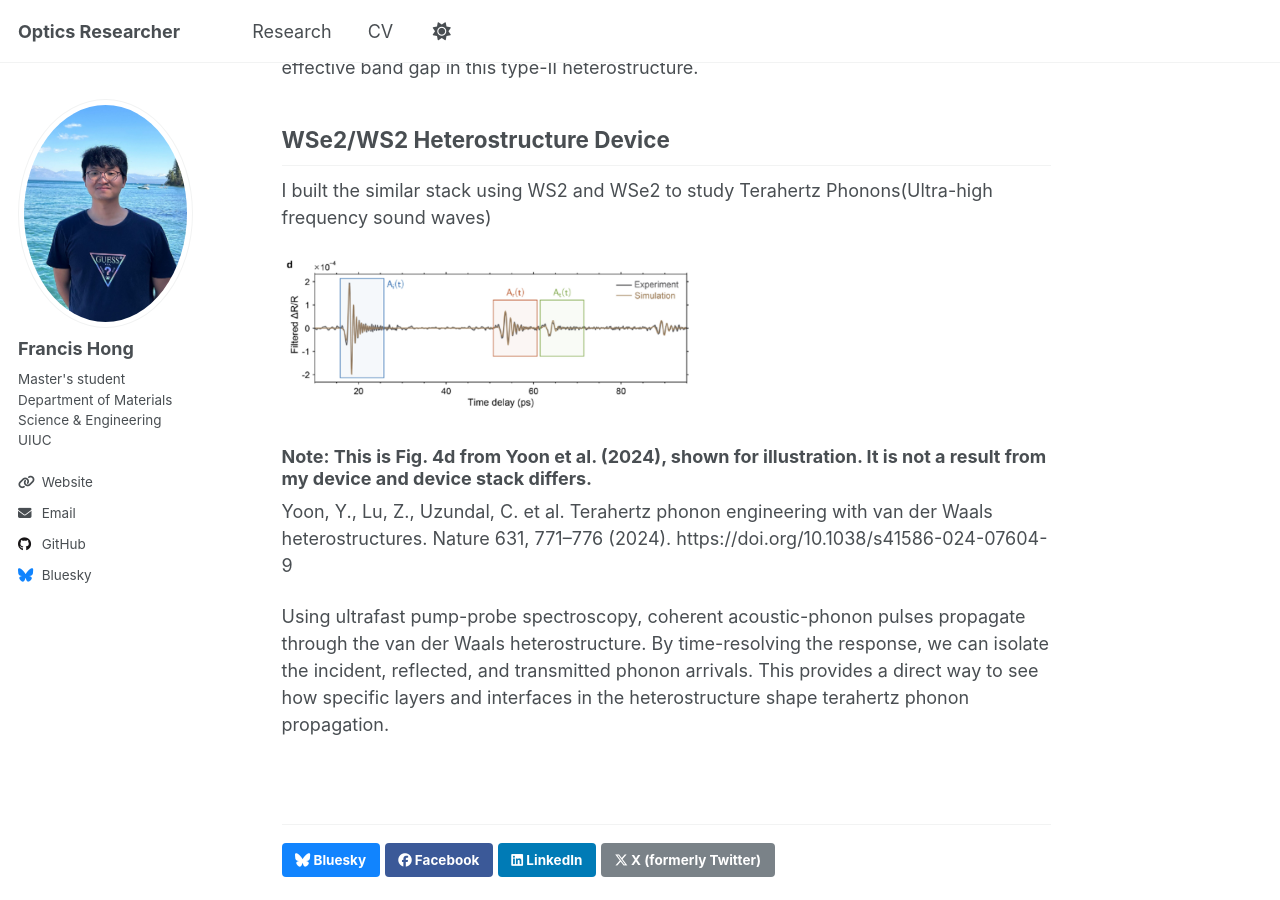
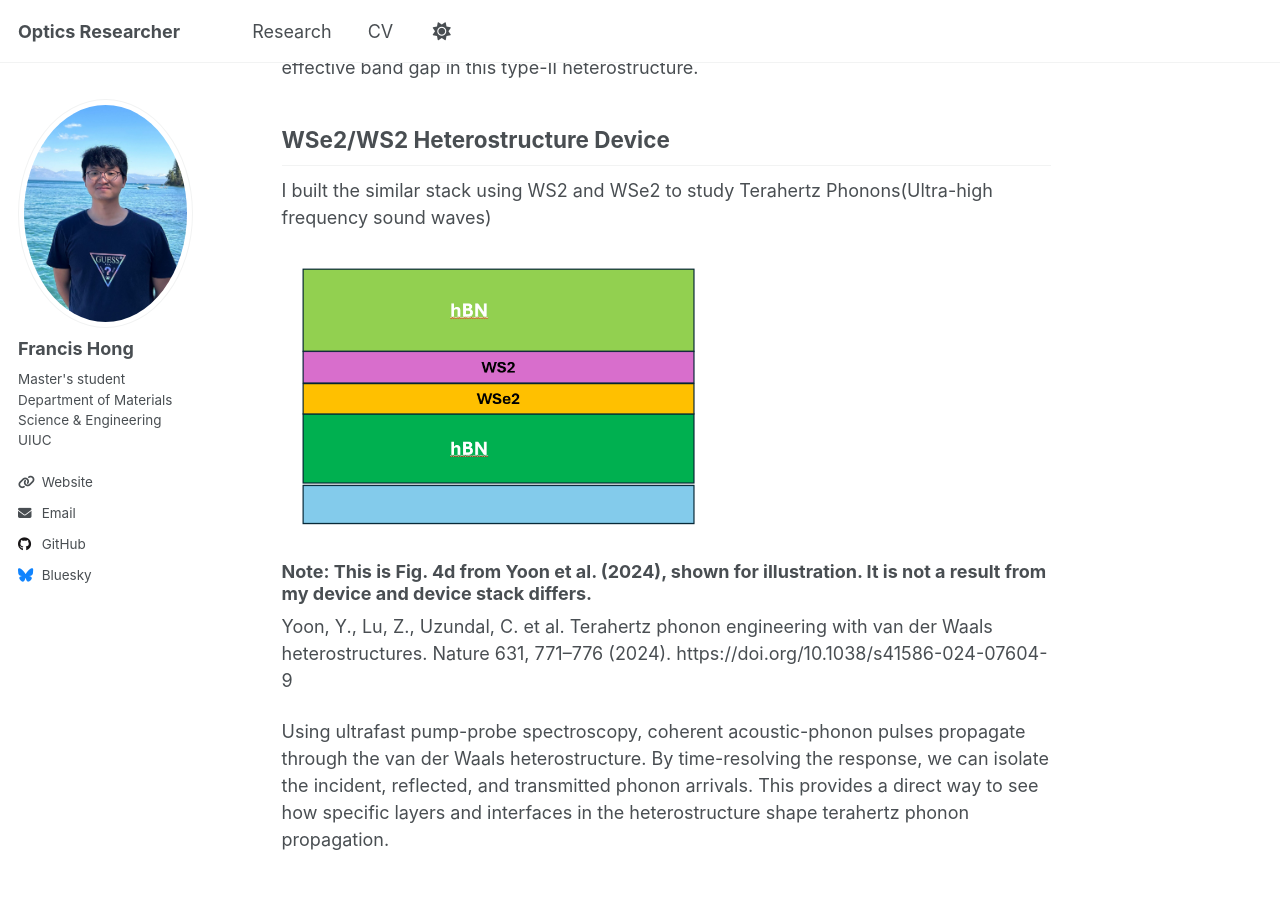
Before and after one commit to Fhong10/flhong03.github-io, a Jekyll site: the page built from _publications/semiconductor-physics.md, in a window 1280 px wide and 900 px high, scrolled down 1784 px. Built offline with Jekyll 4.4.1, drawn with Linux system fonts in a browser that asks for light colours; a script that is not in the unit is left out.

Commit message:
Update semiconductor-physics.md

```diff
--- a/_publications/semiconductor-physics.md
+++ b/_publications/semiconductor-physics.md
@@ -34,7 +34,7 @@ By varying the top and bottom gate voltages, we tuned the electron and hole dens
 
 I built the similar stack using WS2 and WSe2 to study Terahertz Phonons(Ultra-high frequency sound waves)
 
-<img src="{{ '/images/Tetrasignal.png' | relative_url }}" alt="Tetrasignal"
+<img src="{{ '/images/sc2image.png' | relative_url }}" alt="sc2image"
      style="max-width: 420px; width: 100%; height: auto; display: block; margin: 12px 0 0 0;">
 
 ### Note: This is Fig. 4d from Yoon et al. (2024), shown for illustration. It is not a result from my device and device stack differs.
```
